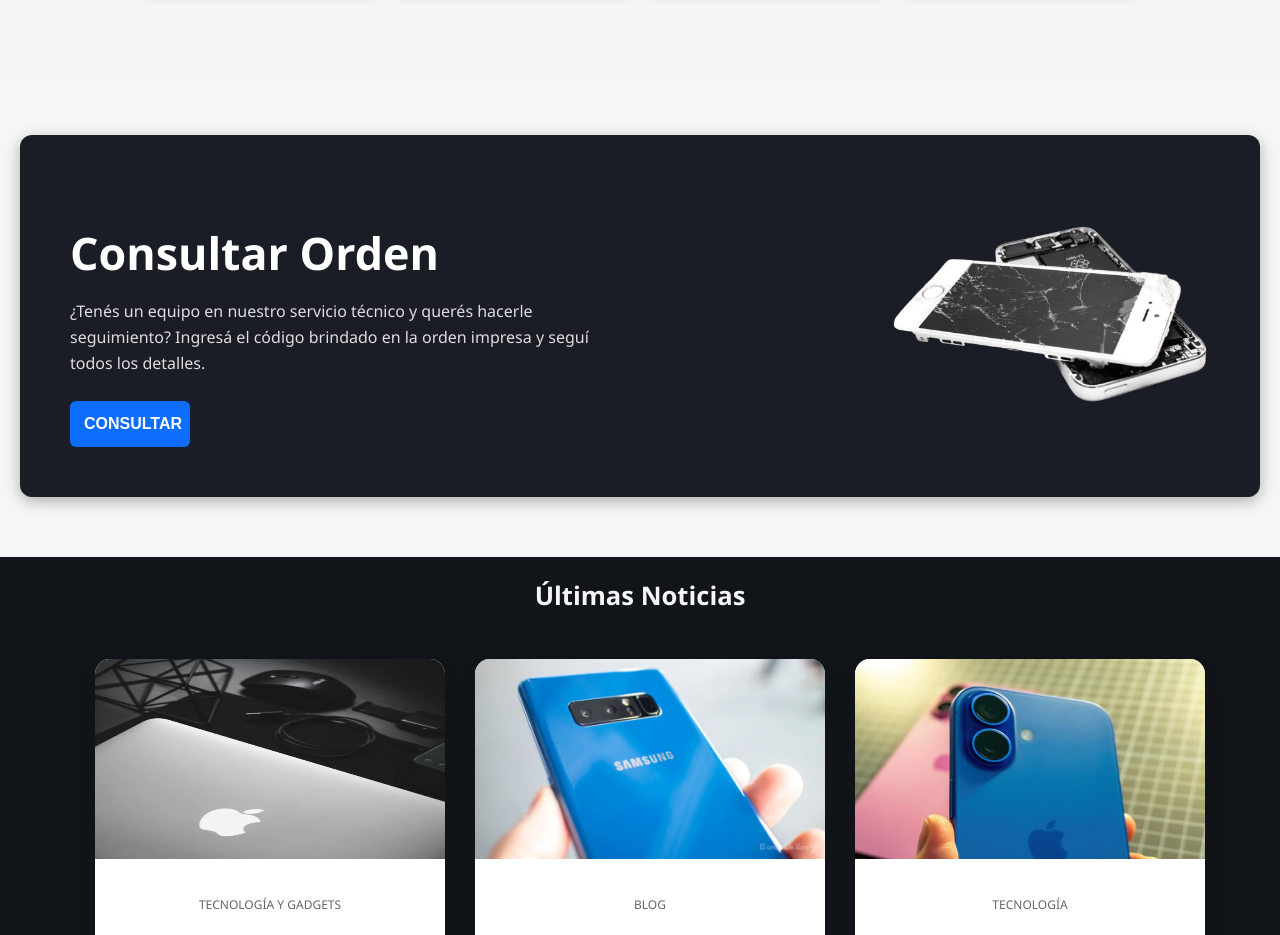
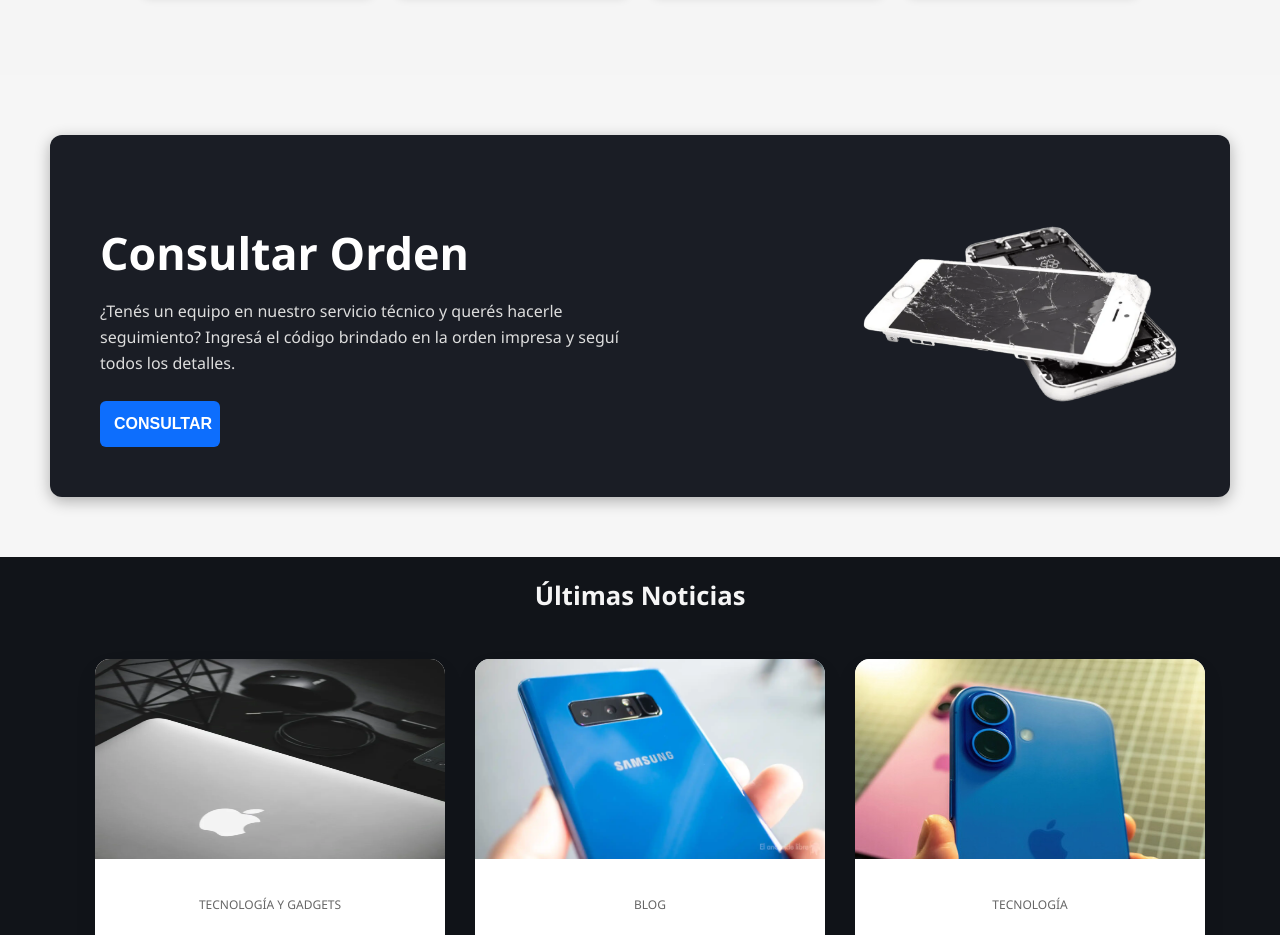
Before and after one commit to gustavo-manzini/Itecs, a React (Vite) app: page / in a window 1280 px wide. Shown: the part 1440-2375 px from the top of the page. Built offline with nearby package versions, Linux system fonts and the light colour scheme.

Commit message:
Arregle widht del order-cosnult

```diff
--- a/src/App.css
+++ b/src/App.css
@@ -1418,7 +1418,7 @@ display: flex;
   background-color: #1a1d25;
   color: white;
   border-radius: 12px;
-  max-width: 1200px;
+  max-width: 1080px;
   width: 100%;
   display: flex;
   justify-content: space-between;
```
